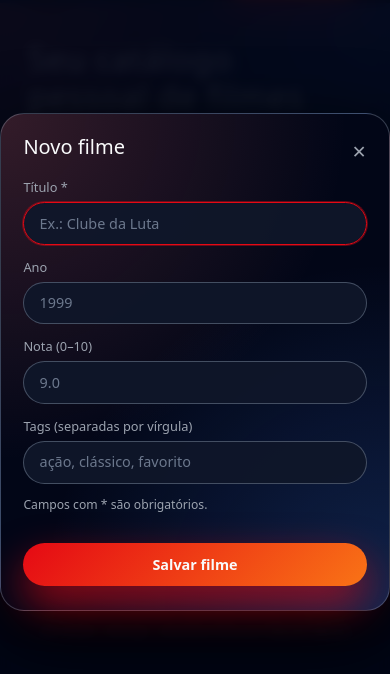
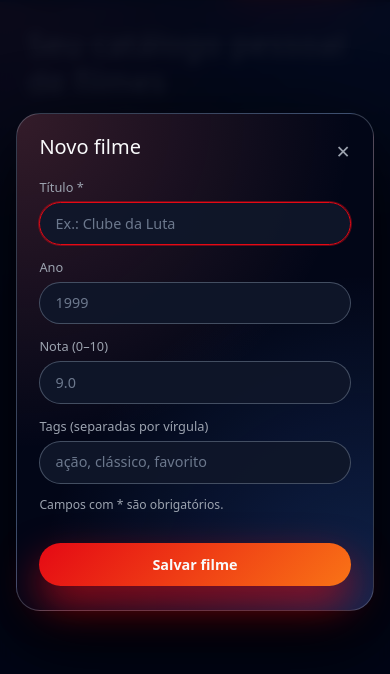
Before and after one commit to Murilo-Baron/movieshelf-api, a website: page movieshelf-ui/index.html in a window 390 px wide. Both pictures are taken after typing "Sample" into the empty fields and a click on the button "+ Novo filme". Shown: the part 60-734 px from the top of the page. Drawn offline with nearby package versions, Linux system fonts and the light colour scheme; no server answers.

Commit message:
fix: mobile e readme

```diff
--- a/movieshelf-ui/style.css
+++ b/movieshelf-ui/style.css
@@ -521,25 +521,45 @@ body::-webkit-scrollbar-thumb {
    RESPONSIVO
    ========================= */
 
+/* Tablets / telas médias */
 @media (max-width: 900px) {
   .top-bar {
-    padding-inline: 1.4rem;
+    padding-inline: 1.6rem;
   }
 
   .hero,
   .content {
-    padding-inline: 1.4rem;
+    padding-inline: 1.6rem;
   }
 
   .hero::after {
-    display: none;
+    display: none; /* tira o poster decorativo pra não poluir */
+  }
+
+  .hero__content h1 {
+    font-size: 2.1rem;
+  }
+
+  .toolbar {
+    margin-bottom: 1.1rem;
+  }
+
+  .toolbar__right {
+    width: 100%;
   }
 
   .toolbar__right .input {
+    flex: 1;
+    width: 100%;
     min-width: 0;
+  }
+
+  .movie-grid {
+    grid-template-columns: repeat(auto-fill, minmax(190px, 1fr));
   }
 }
 
+/* Mobile */
 @media (max-width: 600px) {
   .top-bar,
   .hero,
@@ -547,20 +567,56 @@ body::-webkit-scrollbar-thumb {
     padding-inline: 1rem;
   }
 
+  .top-bar {
+    padding-top: 0.8rem;
+  }
+
+  .hero {
+    padding-top: 1.6rem;
+    padding-bottom: 1.4rem;
+  }
+
   .hero__content h1 {
-    font-size: 2rem;
+    font-size: 1.9rem;
+  }
+
+  .hero__content p {
+    font-size: 0.9rem;
+  }
+
+  .toolbar {
+    margin-bottom: 1rem;
+  }
+
+  .toolbar__left {
+    margin-bottom: 0.3rem;
+  }
+
+  .toolbar__right {
+    flex-direction: column;
+    align-items: stretch;
+  }
+
+  .toolbar__right .input,
+  .toolbar__right .select {
+    width: 100%;
+  }
+
+  .movie-grid {
+    grid-template-columns: 1fr; /* uma coluna no mobile */
+    gap: 0.9rem;
+  }
+
+  .movie-card {
+    padding: 0.9rem 0.9rem 0.85rem;
   }
 
   .field-row {
     flex-direction: column;
   }
+
+  .ms-modal {
+    margin: 0 1rem;
+    max-width: 100%;
+  }
 }
-
-.movie-card__poster {
-  width: 100%;
-  height: 220px;
-  border-radius: 16px;
-  background-size: cover;
-  background-position: center;
-  margin-bottom: 0.6rem;
-}
```
Also changed, not shown: README.md.
